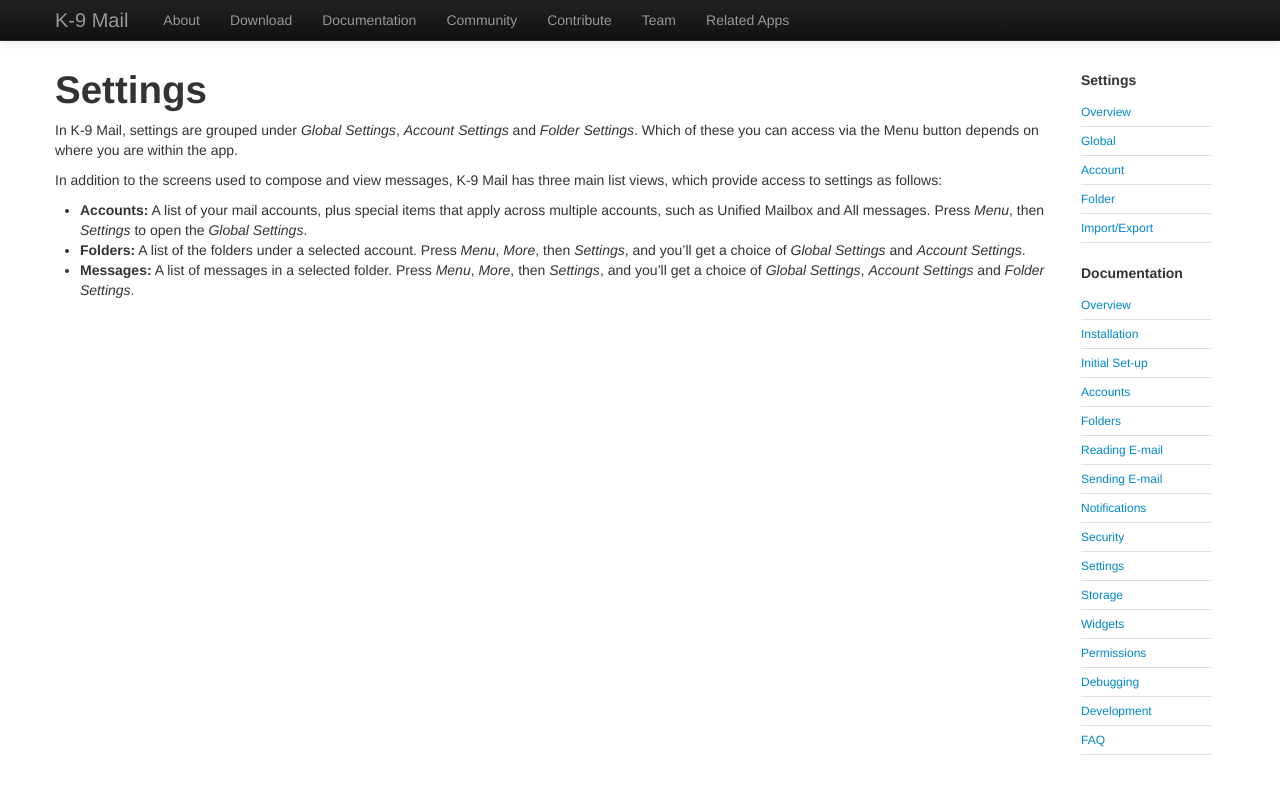
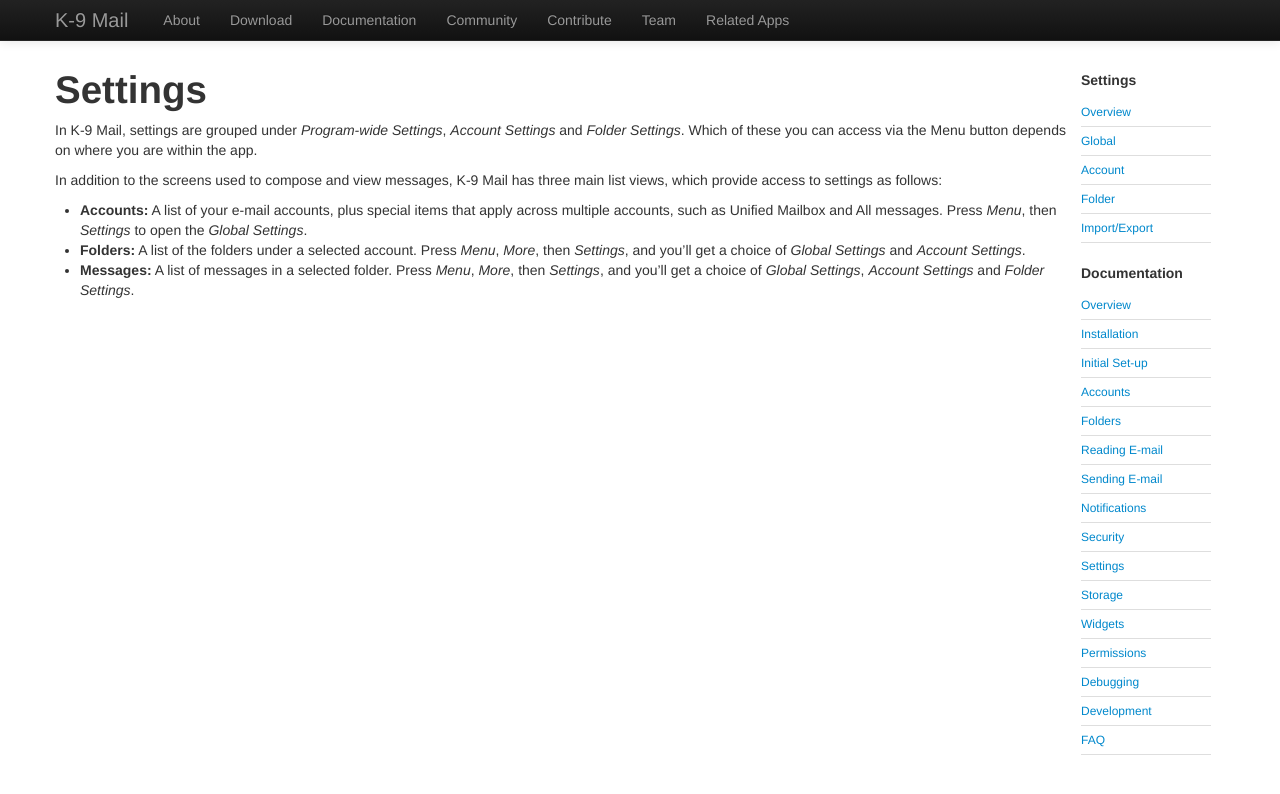
Before and after one commit to k9mail/k9mail.app, a Jekyll site: the page built from documentation/settings.md, in a window 1280 px wide. Shown: the top 794 px of the page. Built offline with Jekyll 4.4.1, drawn with Linux system fonts in a browser that asks for light colours; nearby versions of some CDN libraries.

Commit message:
program-wide, e-mail

```diff
--- a/documentation/settings.md
+++ b/documentation/settings.md
@@ -11,10 +11,10 @@ layout: default
 
 # Settings
 
-In K-9 Mail, settings are grouped under *Global Settings*, *Account Settings* and *Folder Settings*. Which of these you can access via the Menu button depends on where you are within the app.
+In K-9 Mail, settings are grouped under *Program-wide Settings*, *Account Settings* and *Folder Settings*. Which of these you can access via the Menu button depends on where you are within the app.
 
 In addition to the screens used to compose and view messages, K-9 Mail has three main list views, which provide access to settings as follows:
 
-* **Accounts:** A list of your mail accounts, plus special items that apply across multiple accounts, such as Unified Mailbox and All messages. Press *Menu*, then *Settings* to open the *Global Settings*.
+* **Accounts:** A list of your e-mail accounts, plus special items that apply across multiple accounts, such as Unified Mailbox and All messages. Press *Menu*, then *Settings* to open the *Global Settings*.
 * **Folders:** A list of the folders under a selected account. Press *Menu*, *More*, then *Settings*, and you'll get a choice of *Global Settings* and *Account Settings*.
 * **Messages:** A list of messages in a selected folder. Press *Menu*, *More*, then *Settings*, and you'll get a choice of *Global Settings*, *Account Settings* and *Folder Settings*.
```
